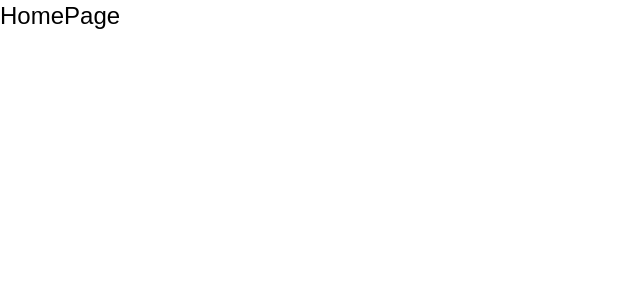
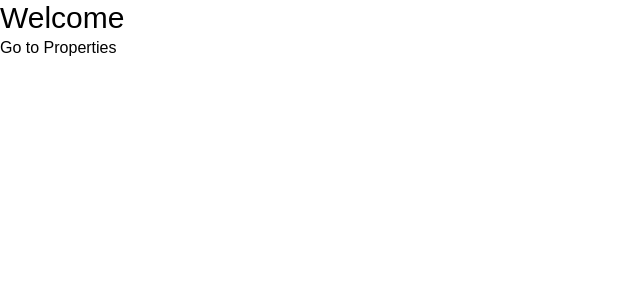
Before and after one commit to DmitryPolyakov1985/property-pulse, a Next.js app: page / in a window 1280 px wide. Shown: the top 300 px of the page, without its empty margins (0-640 px from the left). Built offline with nearby package versions, Linux system fonts and the light colour scheme.

Commit message:
starter routes added

```diff
--- a/app/page.jsx
+++ b/app/page.jsx
@@ -1,9 +1,12 @@
-import React from 'react'
+import Link from "next/link";
 
 function HomePage() {
   return (
-    <div className='text-2xl'>HomePage</div>
-  )
+    <div>
+      <h1 className="text-3xl">Welcome</h1>
+      <Link href="/properties">Go to Properties</Link>
+    </div>
+  );
 }
 
-export default HomePage
+export default HomePage;
--- /dev/null
+++ b/app/properties/[id]/page.jsx
@@ -0,0 +1,7 @@
+function PropertyPage({ params }) {
+  const { id } = params;
+
+  return <div>Property Page {id}</div>;
+}
+
+export default PropertyPage;
--- /dev/null
+++ b/app/properties/add/page.jsx
@@ -0,0 +1,5 @@
+function AddPropertyPage() {
+  return <div>AddPropertyPage</div>;
+}
+
+export default AddPropertyPage;
--- /dev/null
+++ b/app/properties/page.jsx
@@ -0,0 +1,5 @@
+function PropertiesPage() {
+  return <div>PropertiesPage</div>;
+}
+
+export default PropertiesPage;
```
